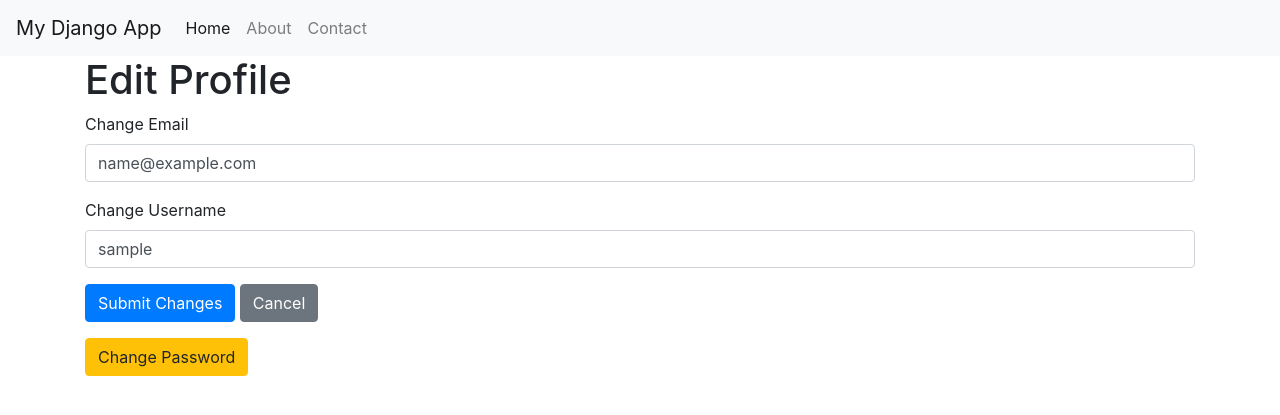
After one commit to RSO1999/mini-project-task-management, a Django app: page /edit-profile/ in a window 1280 px wide. The commit adds this page. Shown: the top 415 px of the page. Run offline with Django 5.2, Linux system fonts and the light colour scheme; the visitor is signed in with stand-in values (Sample User, id 1); parts of the project's set-up code (start-up, migrations or seed data) failed here and were passed over; some libraries are stand-ins or nearby versions.

Commit message:
Implemented all user auth functionailities - Edit profile - Change password - Authenitcation with email (had to change the user model) - Email confirmation - Status messages for success/errors

```diff
--- a/miniproject1/miniproject1/settings.py
+++ b/miniproject1/miniproject1/settings.py
@@ -81,6 +81,7 @@ DATABASES = {
     }
 }
 
+AUTH_USER_MODEL = 'todolist5.TodoUser'
 
 # Password validation
 # https://docs.djangoproject.com/en/5.1/ref/settings/#auth-password-validators
@@ -126,7 +127,7 @@ DEFAULT_AUTO_FIELD = 'django.db.models.BigAutoField'
 EMAIL_BACKEND = 'django.core.mail.backends.smtp.EmailBackend'
 EMAIL_HOST = 'smtp.gmail.com'
 EMAIL_PORT = 587
-EMAIL_HOST_USER = ''
-EMAIL_HOST_PASSWORD = ''
+EMAIL_HOST_USER = 'csc394.group5@gmail.com'
+EMAIL_HOST_PASSWORD = 'cylw npmv cukh dzhc'
 EMAIL_USE_TLS = True
 EMAIL_USE_SSL = False
--- a/miniproject1/todolist5/admin.py
+++ b/miniproject1/todolist5/admin.py
@@ -1,6 +1,7 @@
 from django.contrib import admin
-from .models import TodoItem
+from .models import TodoUser, TodoItem
 
 # Register your models here.
 
 admin.site.register(TodoItem)
+admin.site.register(TodoUser)
--- a/miniproject1/todolist5/forms.py
+++ b/miniproject1/todolist5/forms.py
@@ -1,12 +1,101 @@
-from django.contrib.auth.forms import  UserCreationForm
+from django.contrib.auth.forms import  UserCreationForm, SetPasswordForm
 from django import forms
-from . import models
+from .models import TodoUser
+
 class AccountRegistration(UserCreationForm):
-    email = forms.EmailField(label='Email')
-    username = forms.CharField(label='Username')
-    password1 = forms.CharField(label='Password', widget=forms.PasswordInput)
-    password2 = forms.CharField(label='Confirm Password', widget=forms.PasswordInput)
+    def __init__(self, *args, **kwargs):
+        super(AccountRegistration, self).__init__(*args, **kwargs)
+        self.fields['username'].widget.attrs.update({
+            'required': 'True',
+            'name': 'username',
+            'id': 'username',
+            'type': 'text',
+            'class': 'form-control',
+            'placeholder': 'Username',
+            'minlength': '5',
+            'maxlength': '20',
+            })
+        self.fields['email'].widget.attrs.update({
+            'required': 'True',
+            'name': 'email',
+            'id': 'email',
+            'type': 'email',
+            'class': 'form-control',
+            'placeholder': 'name@example.com',
+            })
+        self.fields['password1'].widget.attrs.update({
+            'required': 'True',
+            'name': 'password1',
+            'id': 'password1',
+            'type': 'password',
+            'class': 'form-control',
+            'placeholder': 'Password',
+            'minlength': '8',
+            })
+        self.fields['password2'].widget.attrs.update({
+            'required': 'True',
+            'name': 'password2',
+            'id': 'password2',
+            'type': 'password',
+            'class': 'form-control',
+            'placeholder': 'Confirm Password',
+            'minlength': '8',
+            })
 
     class Meta:
-        model = models.User
+        model = TodoUser
         fields = ['email', 'username', 'password1', 'password2']
+
+class EditProfileForm(forms.ModelForm):
+    def __init__(self, *args, **kwargs):
+        super(EditProfileForm, self).__init__(*args, **kwargs)
+        self.fields['username'].widget.attrs.update({
+            'required': 'True',
+            'name': 'username',
+            'id': 'username',
+            'type': 'text',
+            'class': 'form-control',
+            'placeholder': 'Username',
+            'minlength': '5',
+            'maxlength': '20',
+            })
+        self.fields['email'].widget.attrs.update({
+            'required': 'True',
+            'name': 'email',
+            'id': 'email',
+            'type': 'email',
+            'class': 'form-control',
+            'placeholder': ''
+        })
+    class Meta:
+        model = TodoUser
+        fields = ['username', 'email']
+
+    username = forms.CharField(max_length=150, required=True)
+    email = forms.EmailField(required=True)
+
+class EditPasswordForm(SetPasswordForm):
+    def __init__(self, *args, **kwargs):
+        super(EditPasswordForm, self).__init__(*args, **kwargs)
+        self.fields['new_password1'].widget.attrs.update({
+            'required': 'True',
+            'name': 'password1',
+            'id': 'password1',
+            'type': 'password',
+            'class': 'form-control',
+            'placeholder': 'Password',
+            'minlength': '8',
+            }),
+        self.fields['new_password2'].widget.attrs.update({
+            'required': 'True',
+            'name': 'password2',
+            'id': 'password2',
+            'type': 'password',
+            'class': 'form-control',
+            'placeholder': 'Confirm Password',
+            'minlength': '8',
+            })
+
+    class Meta:
+        model = TodoUser
+        fields = ['new_password1', 'new_password2']
--- a/miniproject1/todolist5/models.py
+++ b/miniproject1/todolist5/models.py
@@ -1,6 +1,12 @@
 from django.db import models
-from django.contrib.auth.models import User
+from django.contrib.auth.models import AbstractUser
 import datetime
+
+class TodoUser(AbstractUser):
+    email = models.EmailField(unique=True)
+
+    USERNAME_FIELD = 'email'
+    REQUIRED_FIELDS = ['username']
 
 class TodoItem(models.Model):
     LEVEL_CHOICES = [
@@ -9,7 +15,7 @@ class TodoItem(models.Model):
         ('H', 'High'),
     ]
 
-    user = models.ForeignKey(User, on_delete=models.CASCADE, null=True, blank=True) #FOREIGN KEY
+    user = models.ForeignKey(TodoUser, on_delete=models.CASCADE, null=True, blank=True) #FOREIGN KEY
 
     title = models.CharField(max_length=50, null=False, blank=False, default="My Task")
     description = models.TextField(max_length=500, null=True, blank=True)
--- /dev/null
+++ b/miniproject1/todolist5/templates/edit_profile.html
@@ -0,0 +1,24 @@
+{% extends "base.html" %}
+{% block title %} Edit Profile {% endblock %}
+{% block content %}
+<h1>Edit Profile</h1>
+{% if request.user.is_authenticated %}
+<form method="post" action="{% url 'edit_profile' %}">{% csrf_token %}
+    <div class="mb-3">
+    <label for="email" class="form-label">Change Email</label>
+      {{form.email}}
+    </div>
+    <div class="mb-3">
+    <label for="username" class="form-label">Change Username</label>
+      {{form.username}}
+    </div>
+    <button type="submit" class="btn btn-primary">Submit Changes</button>
+    <button type="button" class="btn btn-secondary" onclick=window.location.href="{% url 'profile' %}">Cancel</button>
+    <div>
+        <button type="button" class="btn btn-warning mt-3" onclick=window.location.href="{% url 'change_password' %}">Change Password</button>
+    </div>
+  </form>
+{% else %}
+    <p>You need to be logged in to edit your profile.</p>
+{% endif %}
+{% endblock %}
--- a/miniproject1/todolist5/urls.py
+++ b/miniproject1/todolist5/urls.py
@@ -5,8 +5,9 @@ from . import views
 urlpatterns = [
     path("", views.home, name="home"),
     path("register/", views.register, name="register"),
-    path("login/", auth_views.LoginView.as_view(template_name="login.html", redirect_authenticated_user=True, next_page="profile"), name="login"),
+    path("login/", views.todo_login, name="login"),
     path("logout/", auth_views.LogoutView.as_view(next_page="login"), name="logout"),
-    path("change-password/", auth_views.PasswordChangeView.as_view(), name="change_password"),
+    path("change-password/", views.edit_password, name="change_password"),
     path("profile/", views.profile, name="profile"),
+    path("edit-profile/", views.edit_profile, name="edit_profile"),
     ]
--- a/miniproject1/todolist5/views.py
+++ b/miniproject1/todolist5/views.py
@@ -1,7 +1,8 @@
 from django.shortcuts import redirect, render, HttpResponse
 from django.core.mail import send_mail
-from .forms import AccountRegistration
-# Create your views here.
+from .forms import AccountRegistration, EditProfileForm, EditPasswordForm
+from django.contrib.auth import login, authenticate
+from django.contrib import messages
 
 
 def home(request):
@@ -13,16 +14,50 @@ def register(request):
         if form.is_valid():
             email = form.cleaned_data.get('email')
             form.save()
-            # send_mail(
-            #     'Welcome to the Group 5 Todo App',
-            #     'Thank you for registering with us!',
-            #     "{insert your email here}",
-            #     [email],
-            #     fail_silently=False,
-            # )
+            send_mail(
+                'Welcome to the Group 5 Todo App',
+                'Thank you for registering with us!',
+                "{csc394.group5@gmail.com}",
+                [email],
+                fail_silently=False,
+            )
+            messages.success(request, "Registration successful! Please log in.")
             return redirect("/login/")
+        else:
+            messages.error(request, "Invalid registration details.")
+            return render(request, "register.html", {"error": "Invalid registration details.", "form": form})
     form = AccountRegistration()
     return render(request, "register.html", {"form": form})
 
+def todo_login(request):
+    if request.method == "POST":
+        email = request.POST.get("email")
+        password = request.POST.get("password")
+        user = authenticate(request, email=email, password=password)
+        if user is not None:
+            login(request, user)
+            return redirect("profile")
+        else:
+            messages.error(request, "Invalid email or password.")
+    return render(request, "login.html")
+
 def profile(request):
     return render(request, "profile.html")
+
+def edit_profile(request):
+    if request.method == "POST":
+        form = EditProfileForm(request.POST, instance=request.user)
+        if form.is_valid():
+            form.save()
+            messages.success(request, "Profile updated successfully.")
+            return redirect("profile")
+    return render(request, "edit_profile.html", {"form": EditProfileForm(instance=request.user)})
+
+def edit_password(request):
+    if request.method == "POST":
+        form = EditPasswordForm(request.user, request.POST)
+        if form.is_valid():
+            form.save()
+            messages.success(request, "Password updated successfully. Please log in again.")
+            return redirect("login")
+    return render(request, "edit_password.html", {"form": EditPasswordForm(user=request.user)})
```
Also changed, not shown: miniproject1/todolist5/templates/edit_password.html (added, +21 -0 lines), miniproject1/todolist5/templates/login.html (+29 -18 lines), miniproject1/todolist5/templates/profile.html (+24 -6 lines), miniproject1/todolist5/templates/register.html (+25 -3 lines).
